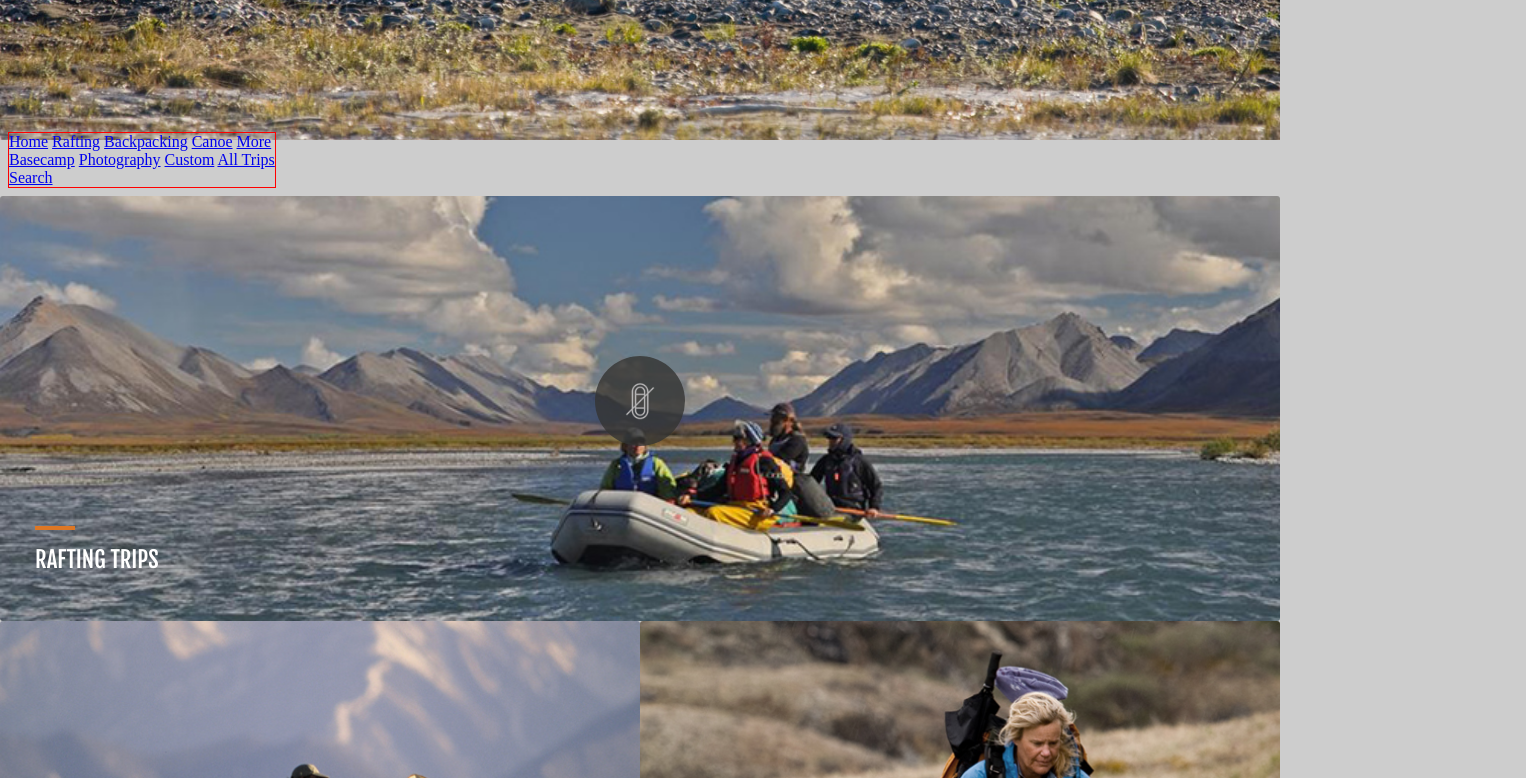
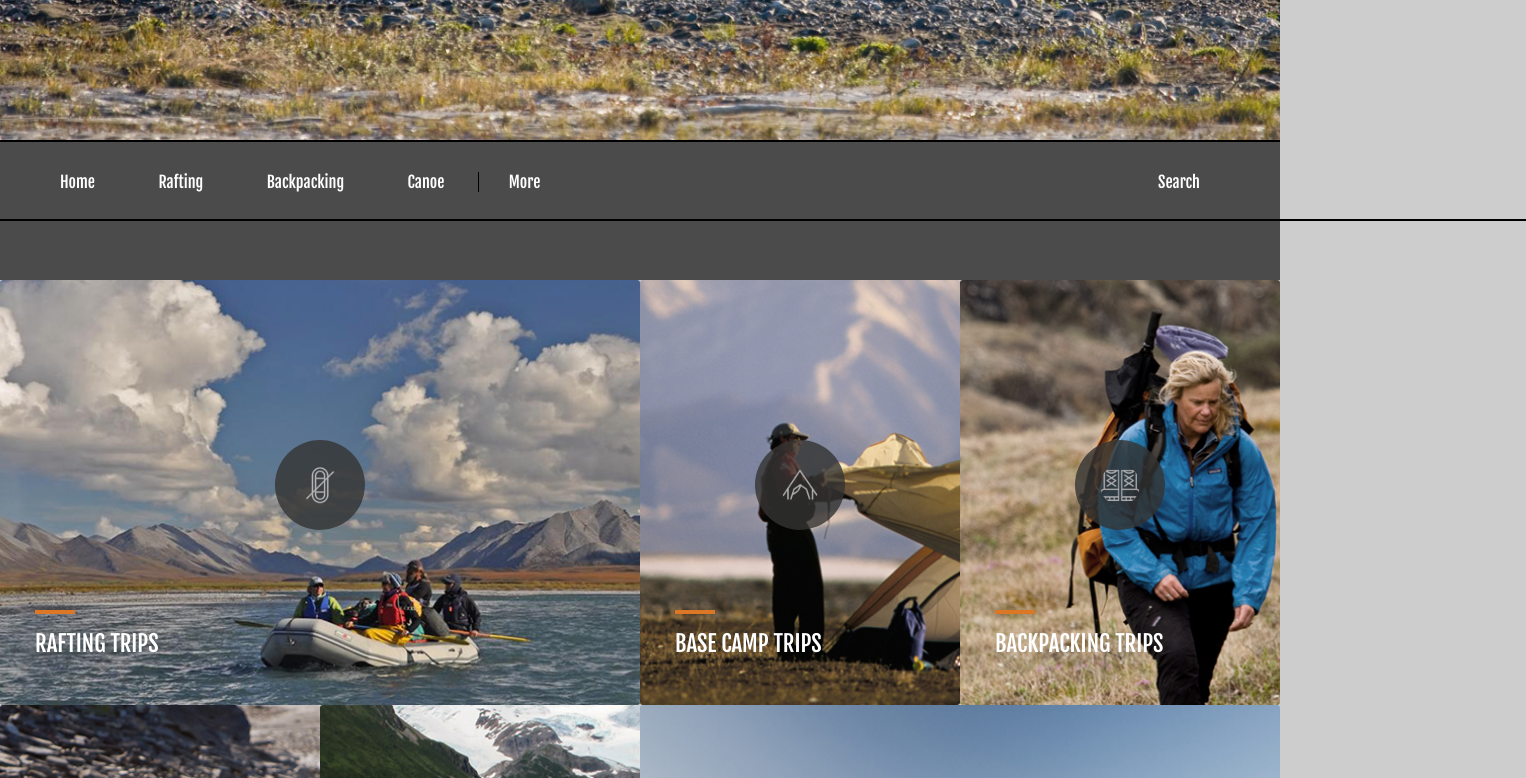
Before and after one commit to corymeyers/fauxArcticWild, a plain HTML site: page index.html in a window 1280 px wide. Shown: the part 660-1438 px from the top of the page, 1526 px wide, since content can reach past the window. Drawn offline with Linux system fonts and the light colour scheme.

Commit message:
finish large media break styling

```diff
--- a/index.html
+++ b/index.html
@@ -111,19 +111,22 @@
 					<a href="#">Katmai National Park</a>
 				</nav>
 
+<!-- //=====================mediumNav -->
+
         <div class="medNav">
-          <a href="#">Home</a>
-					<a href="#">Rafting</a>
-					<a href="#">Backpacking</a>
-					<a href="#">Canoe</a>
-          <a href="#">More</a>
+          <a href="#"><p>Home</p></a>
+					<a href="#"><p>Rafting</p></a>
+					<a href="#"><p>Backpacking</p></a>
+					<a href="#"><p>Canoe</p></a>
+          <a href="#" class="more"><p>More</p></a>
             <div class="dropdown">
-              <a href="#">Basecamp</a>
-    					<a href="#">Photography</a>
-    					<a href="#">Custom</a>
-    					<a href="#">All Trips</a>
+              <a href="#"><p>Basecamp</p></a>
+    					<a href="#"><p>Photography</p></a>
+    					<a href="#"><p>Custom</p></a>
+    					<a href="#"><p>All Trips</p></a>
             </div>
-          <a href="#">Search</a>
+          <a href="#" class="search">Search</a>
+          <div class="blackBar"></div>
         </div>
 
 			</div>
--- a/scss/_body.scss
+++ b/scss/_body.scss
@@ -11,9 +11,50 @@ body {
 
     @media ($break2) {
       display: inline-block;
-      border: 1px solid red;
+      width: 100vw;
+      margin-top: 8px;
+      margin-bottom: -8px;
+      margin-left: -8px;
+      background-color: #4B4B4B;
+      font-family: $font;
+      height: 140px;
+      border-top: 2px solid black;
+      padding: 30px;
     }
+
+      .more {
+        border-left: 1px solid black;
+      }
+
+      .search {
+        float: right;
+        margin-right: 50px;
+      }
+
+      a {
+        color: white;
+        text-decoration: none;
+
+          p {
+            display: inline;
+            padding: 30px;
+          }
+      }
+
+      .dropdown {
+        display: none;
+      }
+
+      .blackBar {
+        background-color: black;
+        width: 120vw;
+        height: 2px;
+        display: block;
+        margin-left: -40px;
+        margin-top: 27px;
+      }
 }
+
 
 .gallery {
   display: flex;
@@ -48,61 +89,127 @@ body {
     .raft {
       background: url("../img/raft.jpg") bottom center no-repeat;
       @include galleryCard;
-        a img{ @include galleryIcon; }
+
+        a img{
+          @include galleryIcon;
+          @include iconTransition
+        }
+
+        &:hover{
+          @include iconScale;
+        }
 
           @media ($break1){
             width: 100%;
+          }
+
+          @media ($break2) {
+            width:50%;
           }
     }
 
     .basecamp {
       background: url("../img/basecamp.jpg") bottom center no-repeat;
       @include galleryCard;
-      a img{ @include galleryIcon; }
+      a img {
+        @include galleryIcon;
+        @include iconTransition;
+      }
+
+      &:hover{
+        @include iconScale;
+      }
 
         @media ($break1) {
           @include subGallery;
+        }
+
+        @media ($break2) {
+          width:25%;
         }
     }
 
     .backpacking {
       background: url("../img/backpacking.jpg") bottom center no-repeat;
       @include galleryCard;
-      a img{ @include galleryIcon; }
+      a img{
+        @include galleryIcon;
+        @include iconTransition
+      }
+
+      &:hover{
+        @include iconScale;
+      }
 
         @media ($break1) {
           @include subGallery;
+        }
+
+        @media ($break2) {
+          width:25%;
         }
     }
 
     .canoe {
       background: url("../img/canoe.jpg") bottom center no-repeat;
       @include galleryCard;
-      a img{ @include galleryIcon; }
+      a img{
+        @include galleryIcon;
+        @include iconTransition
+      }
+
+      &:hover{
+        @include iconScale;
+      }
 
         @media ($break1) {
           @include subGallery;
         }
 
+        @media ($break2) {
+          width:25%;
+        }
     }
 
     .photo {
       background: url("../img/photo.jpg") bottom center no-repeat;
       @include galleryCard;
-      a img{ @include galleryIcon; }
+      a img{
+        @include galleryIcon;
+        @include iconTransition
+      }
+
+      &:hover{
+        @include iconScale;
+      }
 
         @media ($break1) {
           @include subGallery;
+        }
+
+        @media ($break2) {
+          width:25%;
         }
     }
 
     .camp {
       background: url("../img/camp.jpg") bottom center no-repeat;
       @include galleryCard;
-      a img{ @include galleryIcon; }
+      a img{
+        @include galleryIcon;
+        @include iconTransition
+      }
+
+      &:hover{
+        @include iconScale;
+      }
 
       @media ($break1){
         width: 100%;
+      }
+
+      @media ($break2) {
+        width:50%;
       }
     }
 
--- a/scss/_mixins.scss
+++ b/scss/_mixins.scss
@@ -1,7 +1,7 @@
 @mixin galleryCard {
   background-size: cover;
   height: 250px;
-  margin: 2% 4%;
+  margin: 2% 5%;
   margin-top: 20px;
   border-radius: 3px;
 
@@ -33,3 +33,13 @@
   width: 50%;
   flex-direction: row;
 }
+
+@mixin iconTransition {
+  transition: all .3s ease-in-out;
+}
+
+@mixin iconScale {
+  img {
+    transform:scale(1.3);
+  }
+}
```
Also changed, not shown: css/styles.css, 1 other file.
